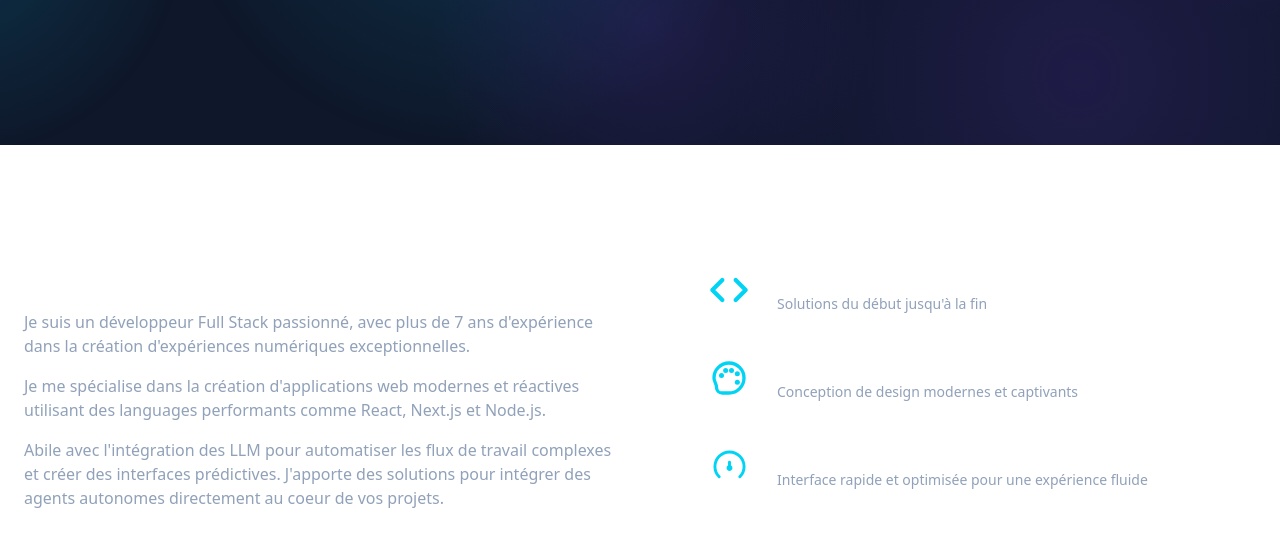
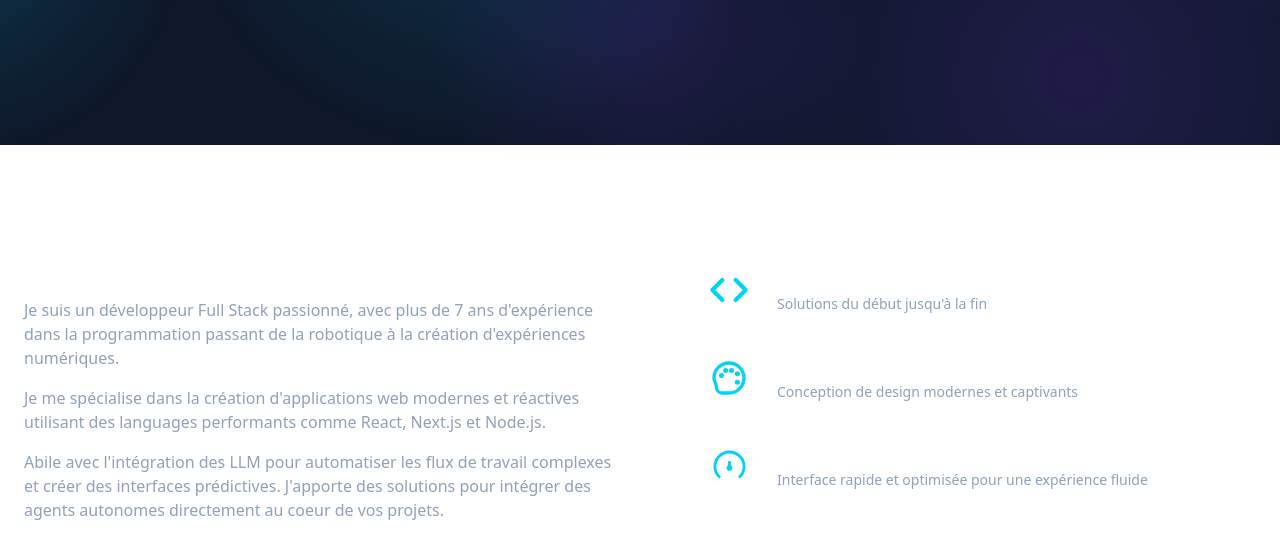
Before and after one commit to nicoloprog/portfolio, a Next.js app: page / in a window 1280 px wide. Shown: the part 655-1213 px from the top of the page. Built offline with nearby package versions, Linux system fonts and the light colour scheme.

Commit message:
fixing bug screen

```diff
--- a/app/page.tsx
+++ b/app/page.tsx
@@ -9,7 +9,7 @@ import LiquidBackground from "@/components/LiquidBackground";
 
 export default function Home() {
   return (
-    <main className="min-h-screen relative overflow-hidden">
+    <main className="relative overflow-hidden">
       <LiquidBackground />
       <Navbar />
       <Hero />
--- a/components/Hero/index.tsx
+++ b/components/Hero/index.tsx
@@ -5,7 +5,7 @@ export default function Hero() {
   return (
     <section
       id="home"
-      className="min-h-screen flex items-center justify-center relative px-6"
+      className="min-h-[100svh] flex items-center justify-center relative px-6"
     >
       <div className="max-w-7xl mx-auto grid lg:grid-cols-2 gap-6 items-center">
         <FadeIn>
--- a/components/about.tsx
+++ b/components/about.tsx
@@ -10,8 +10,8 @@ export default function About() {
           <div className="space-y-4 text-slate-400">
             <p>
               Je suis un développeur Full Stack passionné, avec plus de 7 ans
-              d'expérience dans la création d'expériences numériques
-              exceptionnelles.
+              d'expérience dans la programmation passant de la robotique à la
+              création d'expériences numériques.
             </p>
             <p>
               Je me spécialise dans la création d'applications web modernes et
--- a/components/projects.tsx
+++ b/components/projects.tsx
@@ -27,7 +27,7 @@ const projects = [
     tags: ["Next.js", "React", "Node.js", "Tailwind"],
     gradient: "from-indigo-600 to-blue-500",
     url: "https://madscientistcookie.vercel.app/",
-    hoverBorder: "hover:border-primary/50",
+    hoverBorder: "hover:border-blue-500/50",
   },
 ];
 
```
